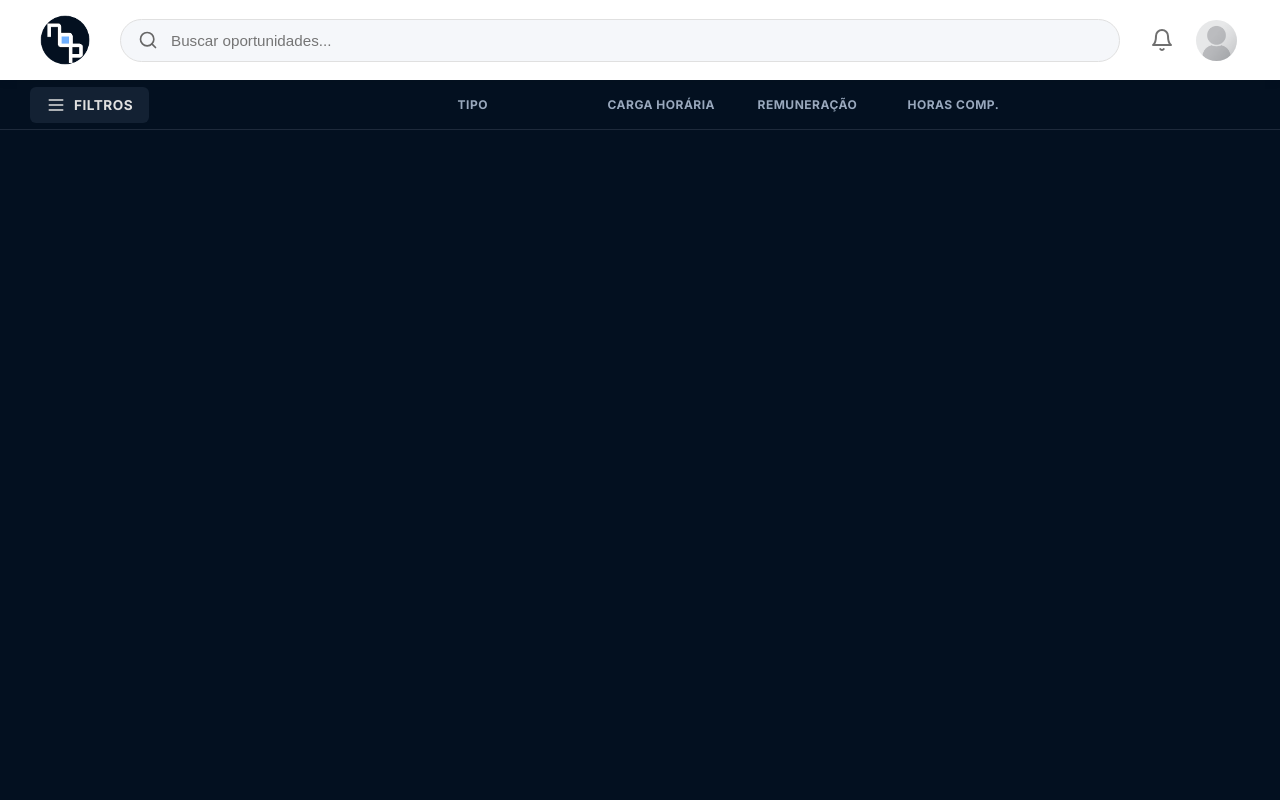
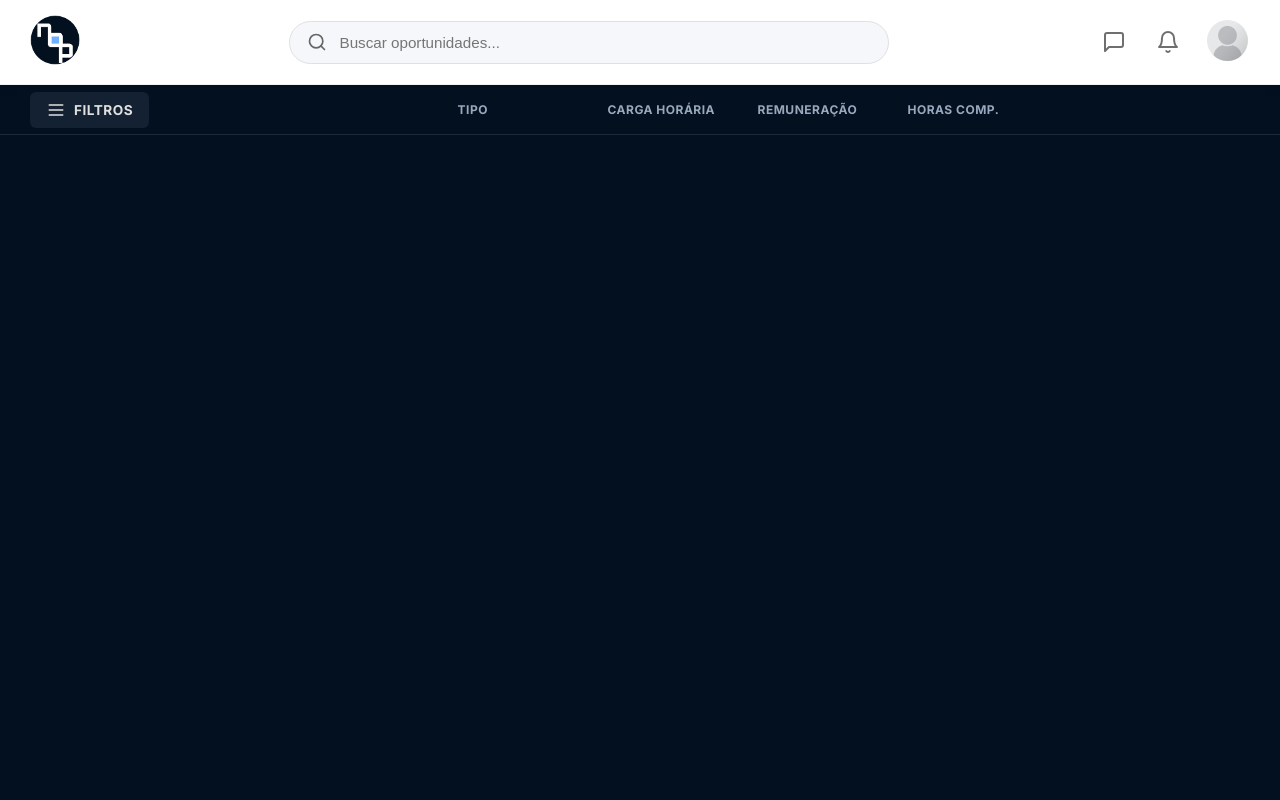
Before and after one commit to udagla5/INF1039---25.2---Time-1, a Django app: page /feed/ in a window 1280 px wide. Run offline with Django 5.2, Linux system fonts and the light colour scheme; the visitor is signed in with stand-in values (Sample User, id 1); data that the repository does not hold is empty.

Commit message:
mais correções
criei um base.html e um base.css , aos poucos implementando. agora temos botão de chat e de sair da conta funcionais.

```diff
--- /dev/null
+++ b/Projeto Django/nop/static/css/base.css
@@ -0,0 +1,434 @@
+/* base.css - ESTILOS GLOBAIS DO TEMPLATE BASE */
+:root {
+    --primary-blue: #6395ff;
+    --primary-dark: #031020;
+    --primary-dark-light: #1e2a3b;
+    --text-light: #e0e0e0;
+    --text-gray: #99a8bd;
+    --text-dark: #333333;
+    --background-dark: #031020;
+    --background-light: #ffffff;
+    --border-color: #2d3b4f;
+    --success-color: #28a745;
+    --error-color: #e65252;
+    --border-radius: 8px;
+    --border-radius-lg: 12px;
+    --shadow: 0 2px 10px rgba(0,0,0,0.1);
+    --shadow-lg: 0 10px 30px rgba(0,0,0,0.2);
+}
+
+/* RESET E ESTILOS GLOBAIS */
+* {
+    box-sizing: border-box;
+    margin: 0;
+    padding: 0;
+}
+
+html, body {
+    height: 100%;
+    font-family: 'Inter', sans-serif;
+    background: var(--background-dark);
+    color: var(--text-light);
+    -webkit-font-smoothing: antialiased;
+}
+
+body {
+    display: flex;
+    flex-direction: column;
+}
+
+/* HEADER */
+.header {
+    background: var(--background-light);
+    padding: 15px 30px;
+    position: sticky;
+    top: 0;
+    z-index: 100;
+    box-shadow: var(--shadow);
+    border-bottom: 1px solid #f0f0f0;
+}
+
+.header-container {
+    display: flex;
+    align-items: center;
+    justify-content: space-between;
+    max-width: 1400px;
+    margin: 0 auto;
+    gap: 30px;
+}
+
+/* LOGO */
+.header-logo {
+    flex-shrink: 0;
+}
+
+.header-logo a {
+    display: block;
+    text-decoration: none;
+}
+
+/* BARRA DE PESQUISA */
+.header-search {
+    flex: 1;
+    max-width: 600px;
+}
+
+.search-link {
+    display: flex;
+    align-items: center;
+    text-decoration: none;
+    color: inherit;
+    width: 100%;
+    position: relative;
+}
+
+.search-icon {
+    position: absolute;
+    left: 18px;
+    top: 50%;
+    transform: translateY(-50%);
+    color: #666;
+    pointer-events: none;
+}
+
+.search-input {
+    width: 100%;
+    padding: 12px 20px 12px 50px;
+    border-radius: 25px;
+    border: 1px solid #e0e0e0;
+    background: #f5f7fa;
+    color: var(--text-dark);
+    font-size: 0.95rem;
+    outline: none;
+    cursor: pointer;
+    transition: all 0.2s;
+}
+
+.search-input:hover {
+    background: #e8ecf1;
+    border-color: #d0d0d0;
+}
+
+/* ÁREA DO USUÁRIO */
+.header-user {
+    flex-shrink: 0;
+}
+
+/* BOTÕES DE AUTENTICAÇÃO (NÃO LOGADO) */
+.auth-buttons {
+    display: flex;
+    align-items: center;
+    gap: 15px;
+}
+
+.btn-login {
+    padding: 10px 24px;
+    background: transparent;
+    color: var(--text-dark);
+    border: 2px solid var(--primary-blue);
+    border-radius: 25px;
+    text-decoration: none;
+    font-weight: 600;
+    font-size: 0.9rem;
+    transition: all 0.2s;
+    text-align: center;
+}
+
+.btn-login:hover {
+    background: var(--primary-blue);
+    color: white;
+}
+
+.btn-signup {
+    padding: 10px 24px;
+    background: var(--primary-blue);
+    color: white;
+    border: 2px solid var(--primary-blue);
+    border-radius: 25px;
+    text-decoration: none;
+    font-weight: 600;
+    font-size: 0.9rem;
+    transition: all 0.2s;
+    text-align: center;
+}
+
+.btn-signup:hover {
+    background: #4a80f0;
+    border-color: #4a80f0;
+}
+
+/* ÍCONES DO USUÁRIO LOGADO */
+.user-icons {
+    display: flex;
+    align-items: center;
+    gap: 20px;
+}
+
+.icon-link {
+    color: var(--text-dark);
+    cursor: pointer;
+    opacity: 0.7;
+    transition: all 0.2s;
+    background: none;
+    border: none;
+    padding: 5px;
+    display: flex;
+    align-items: center;
+    text-decoration: none;
+}
+
+.icon-link:hover {
+    opacity: 1;
+    transform: scale(1.1);
+}
+
+/* MENU DE PERFIL */
+.profile-menu {
+    position: relative;
+}
+
+.profile-toggle {
+    display: none;
+}
+
+.profile-trigger {
+    cursor: pointer;
+    display: block;
+    transition: transform 0.2s;
+}
+
+.profile-avatar {
+    width: 45px;
+    height: 45px;
+    border-radius: 50%;
+    object-fit: cover;
+    border: 2px solid transparent;
+    transition: all 0.2s;
+}
+
+.profile-trigger:hover .profile-avatar {
+    transform: scale(1.05);
+    border-color: var(--primary-blue);
+}
+
+/* DROPDOWN DO PERFIL */
+.profile-dropdown {
+    display: none;
+    position: absolute;
+    top: 60px;
+    right: -10px;
+    width: 320px;
+    background: var(--background-light);
+    color: var(--text-dark);
+    border-radius: var(--border-radius-lg);
+    box-shadow: var(--shadow-lg);
+    padding: 24px;
+    flex-direction: column;
+    align-items: center;
+    z-index: 1000;
+    animation: slideDown 0.2s ease-out;
+}
+
+.profile-toggle:checked ~ .profile-dropdown {
+    display: flex;
+}
+
+@keyframes slideDown {
+    from { opacity: 0; transform: translateY(-10px); }
+    to { opacity: 1; transform: translateY(0); }
+}
+
+.dropdown-header {
+    width: 100%;
+    display: flex;
+    justify-content: space-between;
+    align-items: center;
+    margin-bottom: 20px;
+    font-size: 0.85rem;
+    color: #666;
+}
+
+.dropdown-close {
+    cursor: pointer;
+    font-size: 1.5rem;
+    line-height: 0.8;
+    padding: 5px;
+    transition: color 0.2s;
+}
+
+.dropdown-close:hover {
+    color: #000;
+}
+
+.dropdown-body {
+    width: 100%;
+    display: flex;
+    flex-direction: column;
+    align-items: center;
+}
+
+.profile-image-large {
+    position: relative;
+    margin-bottom: 15px;
+}
+
+.profile-image-large img {
+    width: 80px;
+    height: 80px;
+    border-radius: 50%;
+    object-fit: cover;
+}
+
+.camera-overlay {
+    position: absolute;
+    bottom: 0;
+    right: 0;
+    background: var(--primary-dark);
+    color: #fff;
+    width: 28px;
+    height: 28px;
+    border-radius: 50%;
+    display: flex;
+    align-items: center;
+    justify-content: center;
+    border: 2px solid #fff;
+}
+
+.dropdown-body h3 {
+    margin-bottom: 20px;
+    font-size: 1.4rem;
+    font-weight: 600;
+    color: var(--text-dark);
+}
+
+.btn-edit-profile {
+    width: 100%;
+    padding: 12px;
+    background: var(--primary-blue);
+    color: white;
+    border: none;
+    border-radius: 6px;
+    font-weight: 600;
+    font-size: 1rem;
+    cursor: pointer;
+    transition: background 0.2s;
+    margin-bottom: 10px;
+}
+
+.btn-edit-profile:hover {
+    background: #4a80f0;
+}
+
+.logout-form {
+    width: 100%;
+}
+
+.btn-logout {
+    width: 100%;
+    padding: 10px;
+    background: var(--error-color);
+    color: white;
+    border: none;
+    border-radius: 6px;
+    font-weight: 600;
+    font-size: 0.9rem;
+    cursor: pointer;
+    transition: background 0.2s;
+}
+
+.btn-logout:hover {
+    background: #d42c2c;
+}
+
+/* CONTEÚDO PRINCIPAL */
+.main-content {
+    flex: 1;
+    display: flex;
+    flex-direction: column;
+}
+
+/* RESPONSIVIDADE */
+@media (max-width: 1024px) {
+    .header-container {
+        gap: 20px;
+    }
+
+    .header-search {
+        max-width: 500px;
+    }
+}
+
+@media (max-width: 768px) {
+    .header {
+        padding: 15px 20px;
+    }
+
+    .header-container {
+        gap: 15px;
+    }
+
+    .search-input {
+        padding: 10px 15px 10px 40px;
+        font-size: 0.9rem;
+    }
+
+    .search-icon {
+        left: 12px;
+        width: 18px;
+        height: 18px;
+    }
+
+    .auth-buttons {
+        gap: 10px;
+    }
+
+    .btn-login,
+    .btn-signup {
+        padding: 8px 16px;
+        font-size: 0.85rem;
+    }
+
+    .user-icons {
+        gap: 15px;
+    }
+
+    .profile-dropdown {
+        width: 280px;
+        right: -5px;
+    }
+}
+
+@media (max-width: 480px) {
+    .header {
+        padding: 12px 15px;
+    }
+
+    .header-container {
+        gap: 10px;
+    }
+
+    .header-logo img {
+        height: 40px;
+    }
+
+    .auth-buttons {
+        flex-direction: column;
+        gap: 8px;
+    }
+
+    .btn-login,
+    .btn-signup {
+        padding: 6px 12px;
+        font-size: 0.8rem;
+        min-width: 80px;
+    }
+
+    .search-input {
+        font-size: 0.85rem;
+    }
+
+    .profile-dropdown {
+        width: 260px;
+        padding: 20px;
+    }
+}
--- /dev/null
+++ b/Projeto Django/nop/templates/base.html
@@ -0,0 +1,117 @@
+<!-- templates/base.html -->
+{% load static %}
+<!DOCTYPE html>
+<html lang="pt-BR">
+<head>
+    <meta charset="utf-8" />
+    <meta name="viewport" content="width=device-width,initial-scale=1" />
+    <title>{% block title %}NOP{% endblock %}</title>
+    <link rel="stylesheet" href="{% static 'css/base.css' %}" />
+    <link href="https://fonts.googleapis.com/css2?family=Inter:wght@400;500;600;700&display=swap" rel="stylesheet">
+    {% block extra_css %}{% endblock %}
+</head>
+<body>
+    <!-- HEADER UNIVERSAL -->
+    <header class="header" role="banner">
+        <div class="header-container">
+            <!-- Logo no canto esquerdo -->
+            <div class="header-logo">
+                <a href="{% url 'home' %}">
+                    <img src="{% static 'img/logo-grande.png' %}" alt="NOP Logo" height="50">
+                </a>
+            </div>
+
+            <!-- Barra de pesquisa central -->
+            <div class="header-search">
+                <a href="{% url 'feed' %}" class="search-link">
+                    <svg class="search-icon" width="20" height="20" viewBox="0 0 24 24" fill="none" stroke="#666666" stroke-width="2" stroke-linecap="round" stroke-linejoin="round">
+                        <circle cx="11" cy="11" r="8"></circle>
+                        <line x1="21" y1="21" x2="16.65" y2="16.65"></line>
+                    </svg>
+                    <input type="text" class="search-input" placeholder="Buscar oportunidades..." readonly>
+                </a>
+            </div>
+
+            <!-- Área do usuário no canto direito -->
+            <div class="header-user">
+                {% if user.is_authenticated %}
+                    <!-- USUÁRIO LOGADO -->
+                    <div class="user-icons">
+                        <!-- Ícone do Chat -->
+                        <a href="{% url 'chat' %}" class="icon-link chat-icon" title="Chat">
+                            <svg width="24" height="24" viewBox="0 0 24 24" fill="none" stroke="currentColor" stroke-width="2" stroke-linecap="round" stroke-linejoin="round">
+                                <path d="M21 15a2 2 0 0 1-2 2H7l-4 4V5a2 2 0 0 1 2-2h14a2 2 0 0 1 2 2z"></path>
+                            </svg>
+                        </a>
+
+                        <!-- Ícone de Notificações -->
+                        <button class="icon-link notifications-icon" title="Notificações">
+                            <svg width="24" height="24" viewBox="0 0 24 24" fill="none" stroke="currentColor" stroke-width="2" stroke-linecap="round" stroke-linejoin="round">
+                                <path d="M18 8A6 6 0 0 0 6 8c0 7-3 9-3 9h18s-3-2-3-9"></path>
+                                <path d="M13.73 21a2 2 0 0 1-3.46 0"></path>
+                            </svg>
+                        </button>
+
+                        <!-- Menu de Perfil com Foto -->
+                        <div class="profile-menu">
+                            <input type="checkbox" id="profile-toggle" class="profile-toggle">
+
+                            <label for="profile-toggle" class="profile-trigger">
+                                {% if user.foto_perfil %}
+                                    <img src="{{ user.foto_perfil.url }}" alt="Foto de Perfil" class="profile-avatar">
+                                {% else %}
+                                    <img src="{% static 'img/user_placeholder.png' %}" alt="Foto de Perfil" class="profile-avatar">
+                                {% endif %}
+                            </label>
+
+                            <div class="profile-dropdown">
+                                <div class="dropdown-header">
+                                    <span class="user-email">{{ user.email }}</span>
+                                    <label for="profile-toggle" class="dropdown-close">&times;</label>
+                                </div>
+                                <div class="dropdown-body">
+                                    <div class="profile-image-large">
+                                        {% if user.foto_perfil %}
+                                            <img src="{{ user.foto_perfil.url }}" alt="{{ user.first_name }}">
+                                        {% else %}
+                                            <img src="{% static 'img/user_placeholder.png' %}" alt="{{ user.first_name }}">
+                                        {% endif %}
+                                        <div class="camera-overlay">
+                                            <svg width="16" height="16" viewBox="0 0 24 24" fill="none" stroke="currentColor" stroke-width="2" stroke-linecap="round" stroke-linejoin="round">
+                                                <path d="M23 19a2 2 0 0 1-2 2H3a2 2 0 0 1-2-2V8a2 2 0 0 1 2-2h4l2-3h6l2 3h4a2 2 0 0 1 2 2z"></path>
+                                                <circle cx="12" cy="13" r="4"></circle>
+                                            </svg>
+                                        </div>
+                                    </div>
+                                    <h3>Olá, {{ user.first_name }}!</h3>
+                                    <button onclick="window.location.href='{% url 'perfil_aluno' %}'" class="btn-edit-profile">Editar sua Conta NOP</button>
+                                    <form method="post" action="{% url 'logout' %}" class="logout-form">
+                                        {% csrf_token %}
+                                        <button type="submit" class="btn-logout">Sair</button>
+                                    </form>
+                                </div>
+                            </div>
+                        </div>
+                    </div>
+
+                {% else %}
+                    <!-- USUÁRIO NÃO LOGADO -->
+                    <div class="auth-buttons">
+                        <a href="{% url 'login' %}" class="btn-login">Entrar</a>
+                        <a href="{% url 'cadastro1' %}" class="btn-signup">Criar Conta</a>
+                    </div>
+                {% endif %}
+            </div>
+        </div>
+    </header>
+
+    <!-- CONTEÚDO PRINCIPAL -->
+    <main class="main-content" role="main">
+        {% block content %}
+        <!-- O conteúdo das páginas filhas vai aqui -->
+        {% endblock %}
+    </main>
+
+    {% block extra_js %}{% endblock %}
+</body>
+</html>
--- a/Projeto Django/nop/templates/feed.html
+++ b/Projeto Django/nop/templates/feed.html
@@ -1,66 +1,18 @@
+{% extends 'base.html' %}
 {% load static %}
- <!DOCTYPE html>
- <html lang="pt-BR">
- <head>
- <meta charset="utf-8" />
- <meta name="viewport" content="width=device-width,initial-scale=1" />
- <title>Feed | nop</title>
+
+{% block title %}Feed | NOP{% endblock %}
+
+{% block extra_css %}
 <link rel="stylesheet" href="{% static 'css/filtros.css' %}" />
 <link rel="stylesheet" href="{% static 'css/feed.css' %}" />
- <link href="https://fonts.googleapis.com/css2?family=Inter:wght@400;500;600;700&display=swap" rel="stylesheet">
- </head>
- <body>
- <header class="topo" role="banner">
- <div class="logo-busca-perfil">
- <div class="logo">
- <img src="{% static 'img/logo-grande.png' %}" alt="NOP Logo" height="50px" style="display: block">
- </div>
+{% endblock %}
 
- <div class="busca-container">
- <svg class="lupa" width="20" height="20" viewBox="0 0 24 24" fill="none" stroke="#666666" stroke-width="2" stroke-linecap="round" stroke-linejoin="round">
- <circle cx="11" cy="11" r="8"></circle>
- <line x1="21" y1="21" x2="16.65" y2="16.65"></line>
- </svg>
- <input type="text" id="busca" placeholder="Buscar oportunidades...">
- </div>
-
- <div class="icones-perfil">
- <svg class="sino" width="24" height="24" viewBox="0 0 24 24" fill="none" stroke="currentColor" stroke-width="2" stroke-linecap="round" stroke-linejoin="round">
- <path d="M18 8A6 6 0 0 0 6 8c0 7-3 9-3 9h18s-3-2-3-9"></path>
- <path d="M13.73 21a2 2 0 0 1-3.46 0"></path>
- </svg>
-
- <div class="perfil-wrapper">
- <input type="checkbox" id="user-menu-toggle" class="toggle-checkbox">
-
- <label for="user-menu-toggle" class="perfil-avatar-trigger">
- <img src="{% static 'img/user_placeholder.png' %}" alt="Foto de Perfil">
- </label>
-
- <div class="modal-usuario">
- <div class="modal-header">
- <span class="user-email">lucas.alves@aluno.puc-rio.br</span>
- <label for="user-menu-toggle" class="fechar-modal">&times;</label>
- </div>
- <div class="modal-body">
- <div class="modal-avatar-large">
- <img src="{% static 'img/user_placeholder.png' %}" alt="Lucas">
- <div class="camera-icon">
- <svg width="16" height="16" viewBox="0 0 24 24" fill="none" stroke="currentColor" stroke-width="2" stroke-linecap="round" stroke-linejoin="round"><path d="M23 19a2 2 0 0 1-2 2H3a2 2 0 0 1-2-2V8a2 2 0 0 1 2-2h4l2-3h6l2 3h4a2 2 0 0 1 2 2z"></path><circle cx="12" cy="13" r="4"></circle></svg>
- </div>
- </div>
- <h3>Olá, Lucas!</h3>
- <button onclick="window.location.href='{% url 'perfil_aluno' %}'" class="btn-editar-conta">Editar sua Conta NOP</button>
- </div>
- </div>
- </div>
- </div>
- </div>
- </header>
-
+{% block content %}
+<!-- BARRA DE FILTROS -->
 <nav class="barra-principal" role="navigation" aria-label="Menu principal">
     <div class="filtros-area">
-   <div class="filtros-toggle" id="filtrosToggle"> <!-- ADICIONEI ID AQUI -->
+        <div class="filtros-toggle" id="filtrosToggle">
             <svg width="20" height="20" viewBox="0 0 24 24" fill="none" stroke="currentColor" stroke-width="2" stroke-linecap="round" stroke-linejoin="round">
                 <line x1="4" y1="12" x2="20" y2="12"></line>
                 <line x1="4" y1="6" x2="20" y2="6"></line>
@@ -75,8 +27,8 @@
     <div class="coluna-header">HORAS COMP.</div>
     <div></div>
 </nav>
-<!-- ========= POPUP DE FILTROS ========= -->
 
+<!-- POPUP DE FILTROS -->
 <div class="overlay" id="overlay"></div>
 
 <div class="filter-modal" id="filterModal">
@@ -86,7 +38,6 @@
     </div>
 
     <div class="filter-content">
-
         <div class="filter-column">
             <h3>TIPO</h3>
             <label><input type="checkbox"> Monitoria</label>
@@ -123,11 +74,10 @@
             <label><input type="checkbox"> Meus interesses</label>
             <label><input type="checkbox"> Tudo</label>
         </div>
-
     </div>
 </div>
 
-<!-- ========= FIM POPUP ========= -->
+<!-- FEED DE OPORTUNIDADES -->
 <main class="feed" id="conteudo" role="main">
     {% for oportunidade in oportunidades %}
     <section class="oportunidade-item">
@@ -156,6 +106,9 @@
     </section>
     {% endfor %}
 </main>
+{% endblock %}
+
+{% block extra_js %}
 <script>
     // Seletores mais específicos
     const filtrosToggle = document.getElementById("filtrosToggle");
@@ -213,5 +166,4 @@
         });
     }
 </script>
- </body>
- </html>
+{% endblock %}
```
Also changed, not shown: Projeto Django/nop/templates/home.html (+18 -46 lines). Lines whose indentation alone changed are shown as unchanged.
